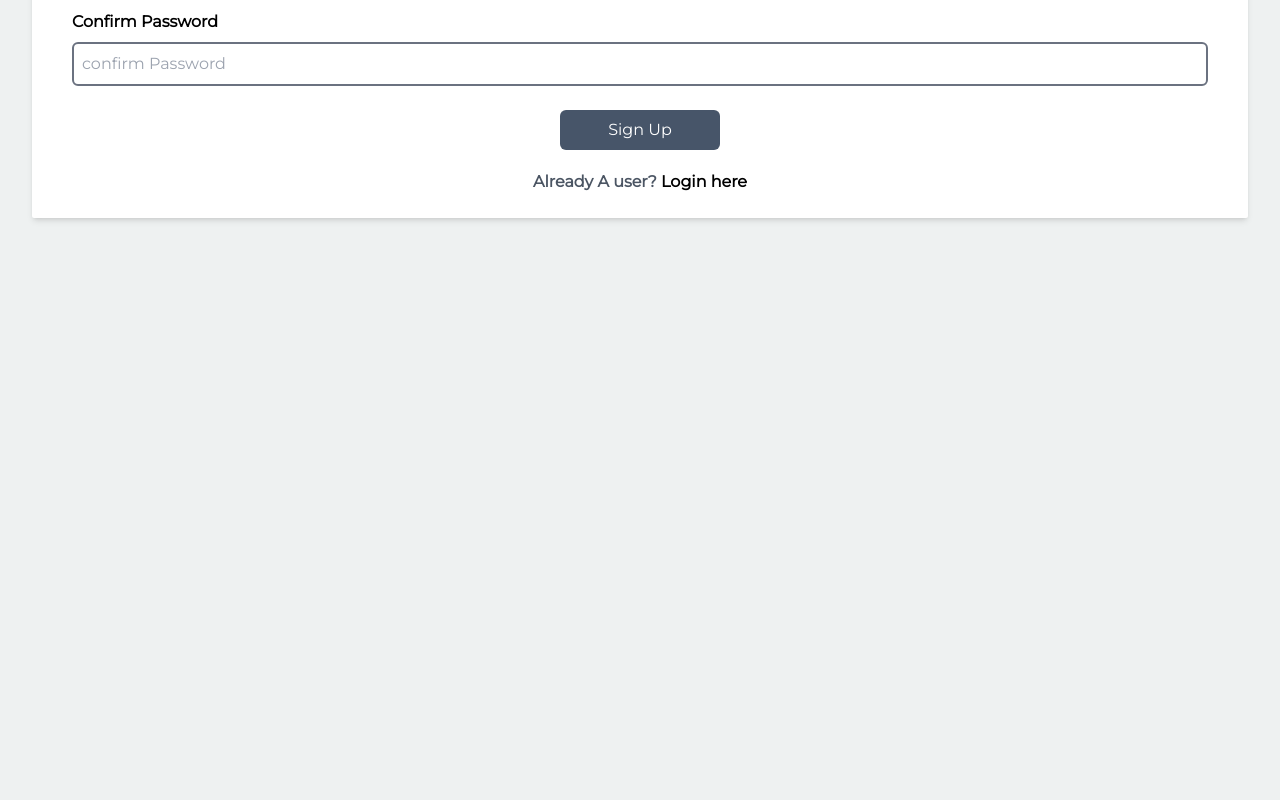
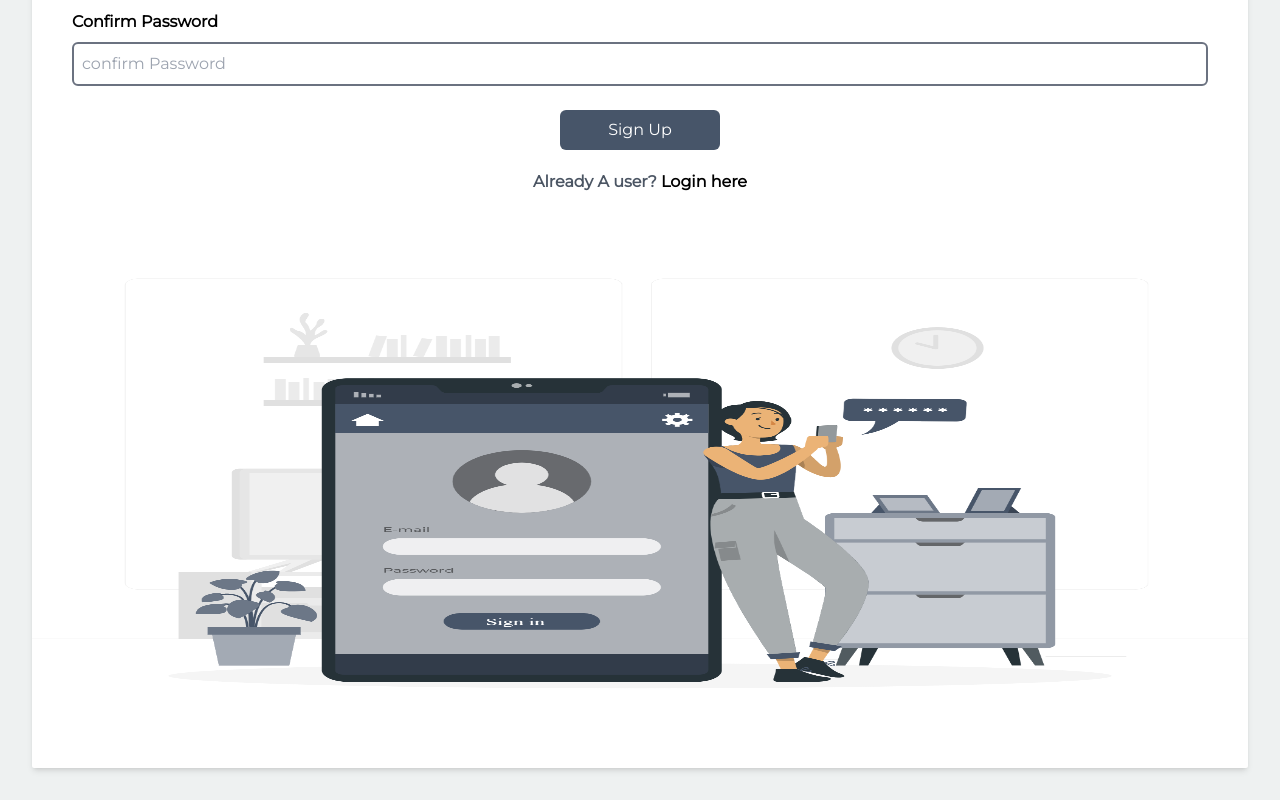
Before and after one commit to mdmusharaf/Ecommerce-App, a React (Vite) app: page /register in a window 1280 px wide. Shown: the part 386-1186 px from the top of the page. Before the commit the page ends 800 px from the top, so only its background shows below. Built offline with nearby package versions, Linux system fonts and the light colour scheme.

Commit message:
Update Register.jsx

```diff
--- a/src/assets/Components/Register.jsx
+++ b/src/assets/Components/Register.jsx
@@ -1,4 +1,3 @@
-import Image from "./Image";
 import { RegisterButton } from "./Buttons";
 import { useFormik } from "formik";
 import * as yup from "yup";
@@ -150,7 +149,11 @@ function Register() {
             </Link>
           </div>
         </form>
-{/*         <Image /> */}
+      <img
+        src="../src/Sign in-rafiki.png"
+        alt=""
+        className="w-full h-[550px] rounded-md bg-cover"
+      />
       </div>
     </>
   );
```
